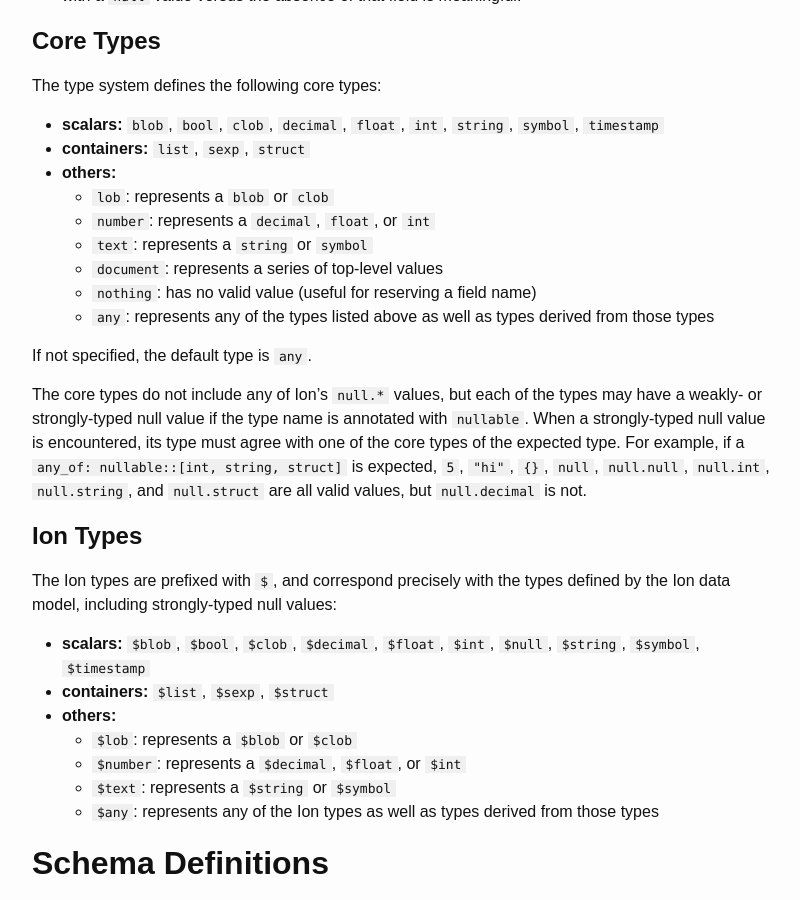
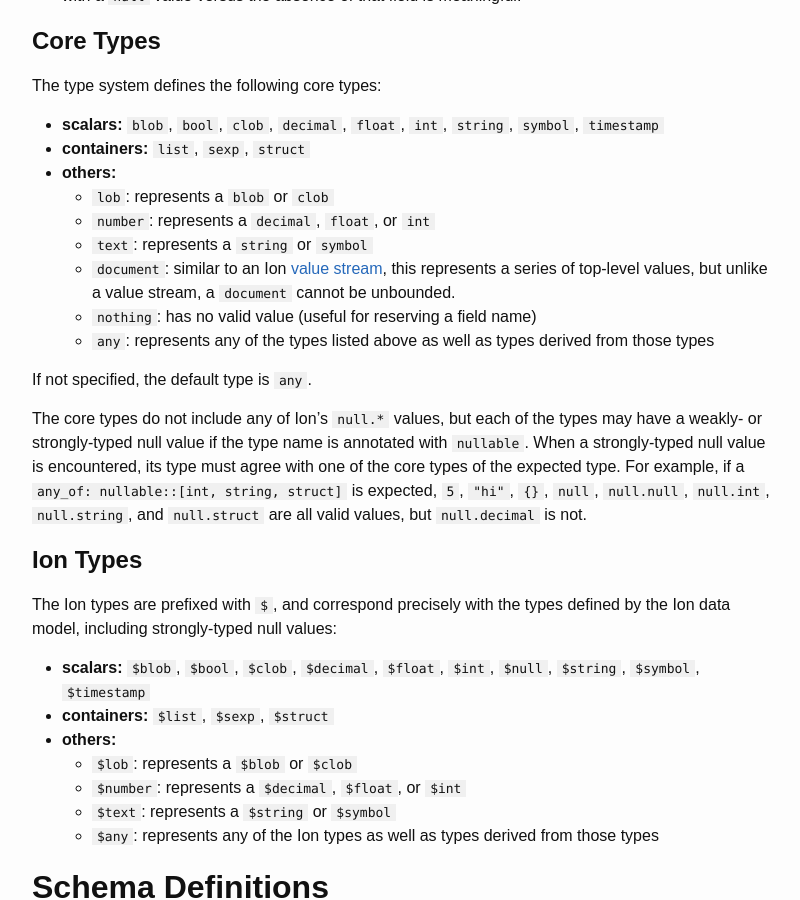
Before and after one commit to amazon-ion/ion-schema, a Jekyll site: the page built from docs/spec.md, in a window 1280 px wide and 900 px high, scrolled down 1761 px. Shown: the whole window, without its empty margins (238-1038 px from the left). Built offline with Jekyll 4.4.1, drawn with Linux system fonts in a browser that asks for light colours.

Commit message:
Adds clarification about the `document` type

```diff
--- a/docs/spec.md
+++ b/docs/spec.md
@@ -88,7 +88,7 @@ The type system defines the following core types:
       - `lob`: represents a `blob` or `clob`
       - `number`: represents a `decimal`, `float`, or `int`
       - `text`: represents a `string` or `symbol`
-      - `document`: represents a series of top-level values
+      - `document`: similar to an Ion [value stream](https://amzn.github.io/ion-docs/docs/glossary.html#value_stream), this represents a series of top-level values, but unlike a value stream, a `document` cannot be unbounded.
       - `nothing`: has no valid value (useful for reserving a field name)
       - `any`: represents any of the types listed above as well as types
         derived from those types
```
